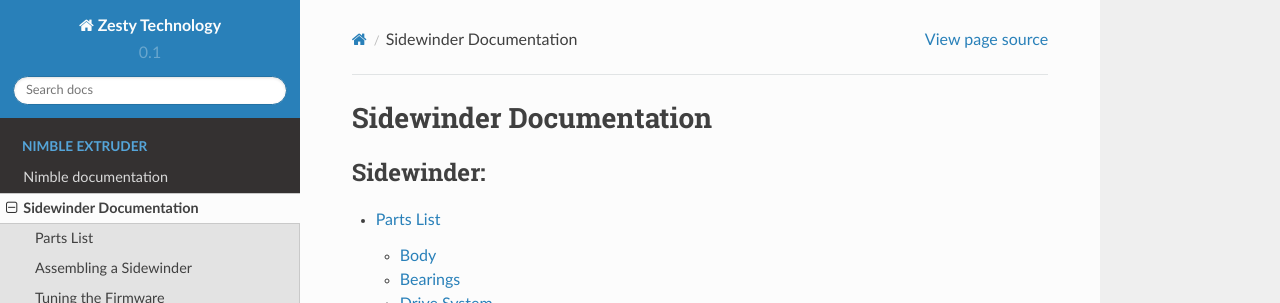
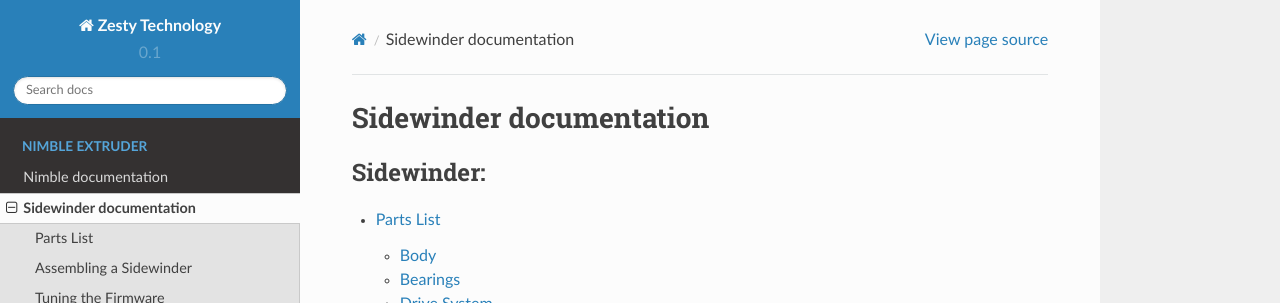
Before and after one commit to ZestyTechnology/zesty-docs, a Sphinx documentation site: the page built from docs/sidewinder/index.rst, in a window 1280 px wide and 900 px high. Shown: the top 303 px of the window. Built offline with Sphinx 7.4.7 and the Read the Docs theme 2.0.0, drawn with Linux system fonts in a browser that asks for light colours.

```diff
--- a/docs/sidewinder/index.rst
+++ b/docs/sidewinder/index.rst
@@ -3,7 +3,7 @@
    You can adapt this file completely to your liking, but it should at least
    contain the root `toctree` directive.
 
-Sidewinder Documentation
+Sidewinder documentation
 =============
 
 
```
